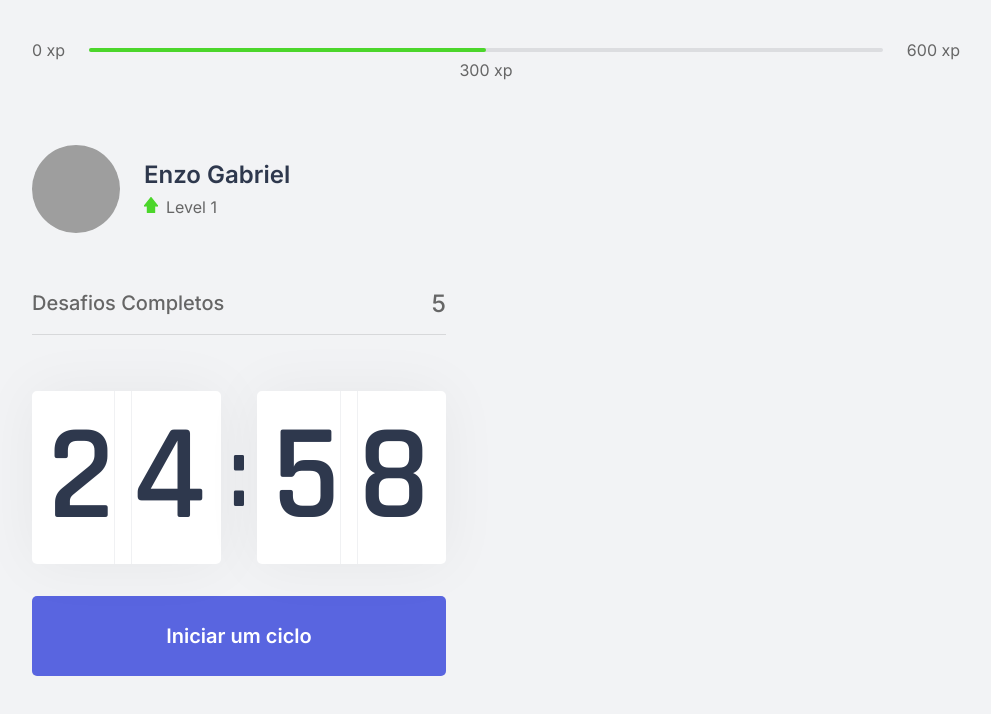
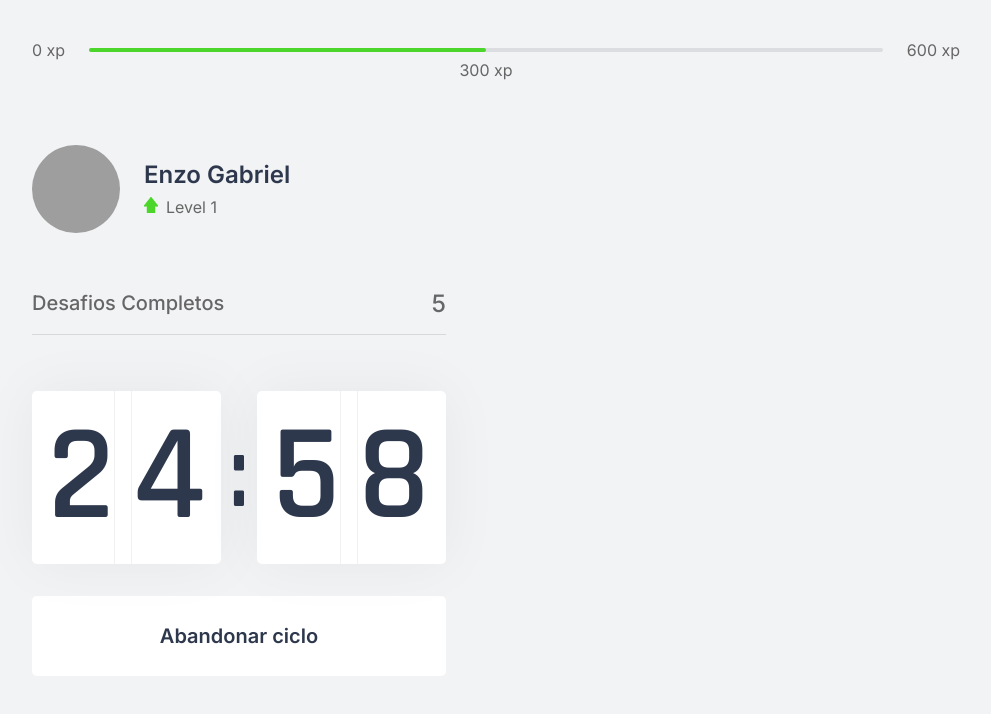
Before and after one commit to enzoggqs/DontStopMoving, a Next.js app in the folder dontstopmoving-next/: page / in a window 1280 px wide. Both pictures are taken after a click on the button "Iniciar um ciclo". Shown: the top 714 px of the page, without its empty margins (144-1135 px from the left). Built offline with nearby package versions, Linux system fonts and the light colour scheme; grey boxes are pictures that could not be loaded.

Commit message:
Adicionando algumas propriedades ao botão de countdown

```diff
--- a/dontstopmoving-next/src/components/Countdown.tsx
+++ b/dontstopmoving-next/src/components/Countdown.tsx
@@ -3,7 +3,7 @@
 
 export function Countdown() {
     const [time, setTime] = useState(25 * 60);
-    const [active, setActive] = useState(false);
+    const [isActive, setIsActive] = useState(false);
 
     const minutes = Math.floor(time / 60);
     const seconds = time % 60;
@@ -12,16 +12,16 @@
     const [secondLeft, secondRight] = String(seconds).padStart(2, '0').split('');
 
     function startCountdown() {
-        setActive(true);
+        setIsActive(true);
     }
 
     useEffect(() => {
-        if (active && time > 0) {
+        if (isActive && time > 0) {
             setTimeout(() => {
                 setTime(time - 1);
             }, 1000)
         }
-    }, [active, time])
+    }, [isActive, time])
 
     return (
         <div>
@@ -37,6 +37,15 @@
                 </div>
             </div>
 
+            { isActive ? (
+                <button
+                    type="button"
+                    className={`${styles.countdownButton} ${styles.countdownButtonActive}`}
+                    onClick={startCountdown}
+                >
+                    Abandonar ciclo
+                </button>
+            ) : (
                     <button
                         type="button"
                         className={styles.countdownButton}
@@ -44,6 +53,7 @@
                     >
                         Iniciar um ciclo
                     </button>
+                )}
         </div>
     );
 }
--- a/dontstopmoving-next/src/styles/components/Countdown.module.css
+++ b/dontstopmoving-next/src/styles/components/Countdown.module.css
@@ -62,3 +62,13 @@
 .countdownButton:hover {
     background-color: var(--blue-dark);
 }
+
+.countdownButtonActive {
+    background: var(--white);
+    color: var(--title);
+}
+
+.countdownButtonActive:hover {
+    background: var(--red);
+    color: var(--white);
+}
```
Lines whose indentation alone changed are shown as unchanged.
